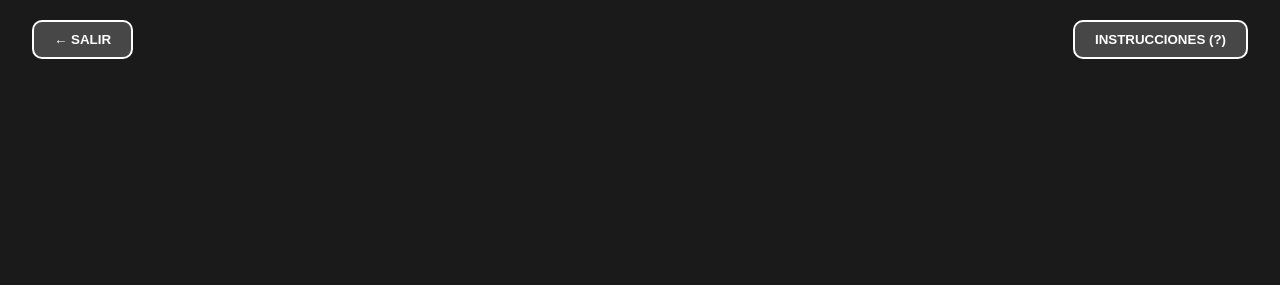
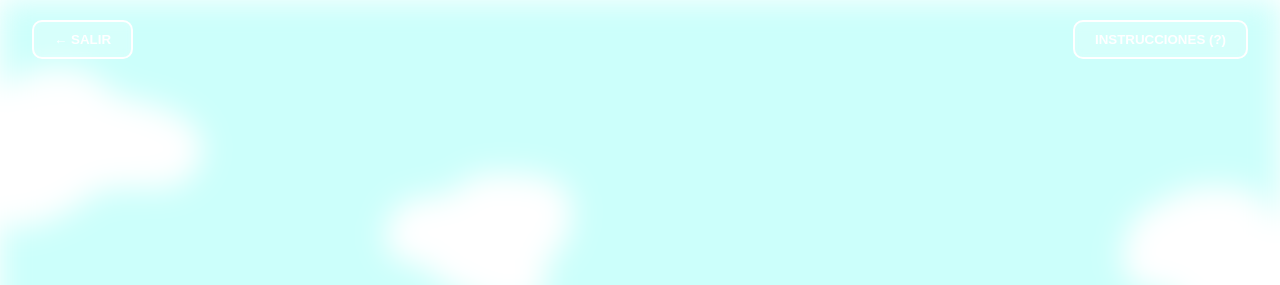
Before and after one commit to Derekfernand0/Educa--Previene-y-protege-infancias, a plain HTML site: page public/games/RoM.html in a window 1280 px wide. Shown: the top 285 px of the page. Drawn offline with Linux system fonts and the light colour scheme.

Commit message:
dani mi amor

```diff
--- a/public/games/juego.css
+++ b/public/games/juego.css
@@ -6,7 +6,6 @@
     height: 100%;
     overflow: hidden;
     font-family: 'Montserrat', sans-serif;
-    background-color: #1a1a1a;
 }
 
 .game-container {
@@ -26,7 +25,10 @@
     left: 0;
     width: 100%;
     height: 100%;
-    background: linear-gradient(to bottom, #4facfe 0%, #00f2fe 100%);
+    background-image: url('../iconos/isla.png');
+    background-size: cover;
+    background-position: center;
+    background-repeat: no-repeat;
     filter: blur(15px);
     transition: filter 1s ease;
     z-index: -1;
```
Also changed, not shown: public/iconos/isla.png (added), public/iconos/islalogo.png (added).
